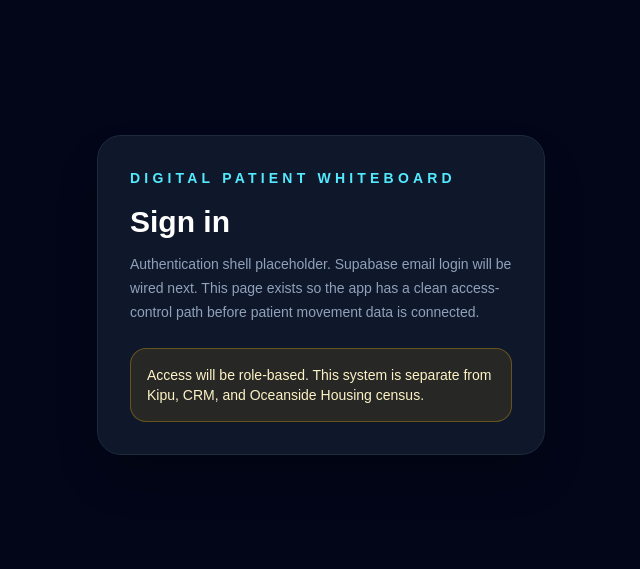
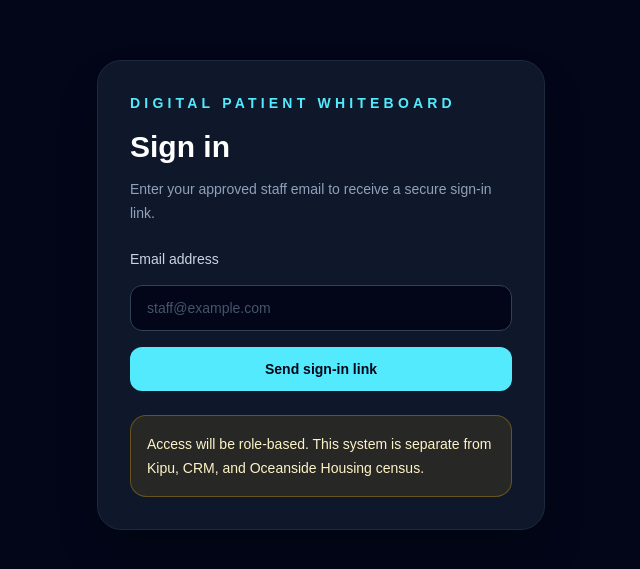
Before and after one commit to Derek561/digital-patient-whiteboard, a Next.js app: page /login in a window 1280 px wide. Shown: the part 105-674 px from the top of the page, without its empty margins (319-959 px from the left). Built offline with nearby package versions, Linux system fonts and the light colour scheme.

Commit message:
Add magic link login form

```diff
--- /dev/null
+++ b/src/app/login/actions.ts
@@ -0,0 +1,27 @@
+"use server";
+
+import { redirect } from "next/navigation";
+import { createSupabaseServerClient } from "@/lib/supabase/server";
+
+export async function signInWithEmail(formData: FormData) {
+  const email = String(formData.get("email") || "").trim();
+
+  if (!email) {
+    redirect("/login?message=Email is required");
+  }
+
+  const supabase = await createSupabaseServerClient();
+
+  const { error } = await supabase.auth.signInWithOtp({
+    email,
+    options: {
+      emailRedirectTo: `${process.env.NEXT_PUBLIC_SITE_URL || "http://localhost:3000"}/auth/callback`,
+    },
+  });
+
+  if (error) {
+    redirect(`/login?message=${encodeURIComponent(error.message)}`);
+  }
+
+  redirect("/login?message=Check your email for the sign-in link");
+}
--- a/src/app/login/page.tsx
+++ b/src/app/login/page.tsx
@@ -1,4 +1,15 @@
-export default function LoginPage() {
+import { signInWithEmail } from "./actions";
+
+type LoginPageProps = {
+  searchParams?: Promise<{
+    message?: string;
+  }>;
+};
+
+export default async function LoginPage({ searchParams }: LoginPageProps) {
+  const params = await searchParams;
+  const message = params?.message;
+
   return (
     <main className="flex min-h-screen items-center justify-center bg-slate-950 px-6 text-slate-100">
       <section className="w-full max-w-md rounded-3xl border border-slate-800 bg-slate-900 p-8 shadow-2xl shadow-black/30">
@@ -9,12 +20,38 @@ export default function LoginPage() {
         <h1 className="mt-4 text-3xl font-bold text-white">Sign in</h1>
 
         <p className="mt-3 text-sm leading-6 text-slate-400">
-          Authentication shell placeholder. Supabase email login will be wired
-          next. This page exists so the app has a clean access-control path
-          before patient movement data is connected.
+          Enter your approved staff email to receive a secure sign-in link.
         </p>
 
-        <div className="mt-6 rounded-2xl border border-amber-400/30 bg-amber-400/10 p-4 text-sm text-amber-100">
+        <form action={signInWithEmail} className="mt-6 flex flex-col gap-4">
+          <label className="text-sm font-medium text-slate-300" htmlFor="email">
+            Email address
+          </label>
+
+          <input
+            id="email"
+            name="email"
+            type="email"
+            required
+            placeholder="staff@example.com"
+            className="rounded-xl border border-slate-700 bg-slate-950 px-4 py-3 text-sm text-white outline-none transition placeholder:text-slate-600 focus:border-cyan-300"
+          />
+
+          <button
+            type="submit"
+            className="rounded-xl bg-cyan-300 px-4 py-3 text-sm font-bold text-slate-950 transition hover:bg-cyan-200"
+          >
+            Send sign-in link
+          </button>
+        </form>
+
+        {message ? (
+          <div className="mt-6 rounded-2xl border border-cyan-400/30 bg-cyan-400/10 p-4 text-sm text-cyan-100">
+            {message}
+          </div>
+        ) : null}
+
+        <div className="mt-6 rounded-2xl border border-amber-400/30 bg-amber-400/10 p-4 text-sm leading-6 text-amber-100">
           Access will be role-based. This system is separate from Kipu, CRM, and
           Oceanside Housing census.
         </div>
```
Also changed, not shown: 1 other file (tests, documents, lock files or other folders).
